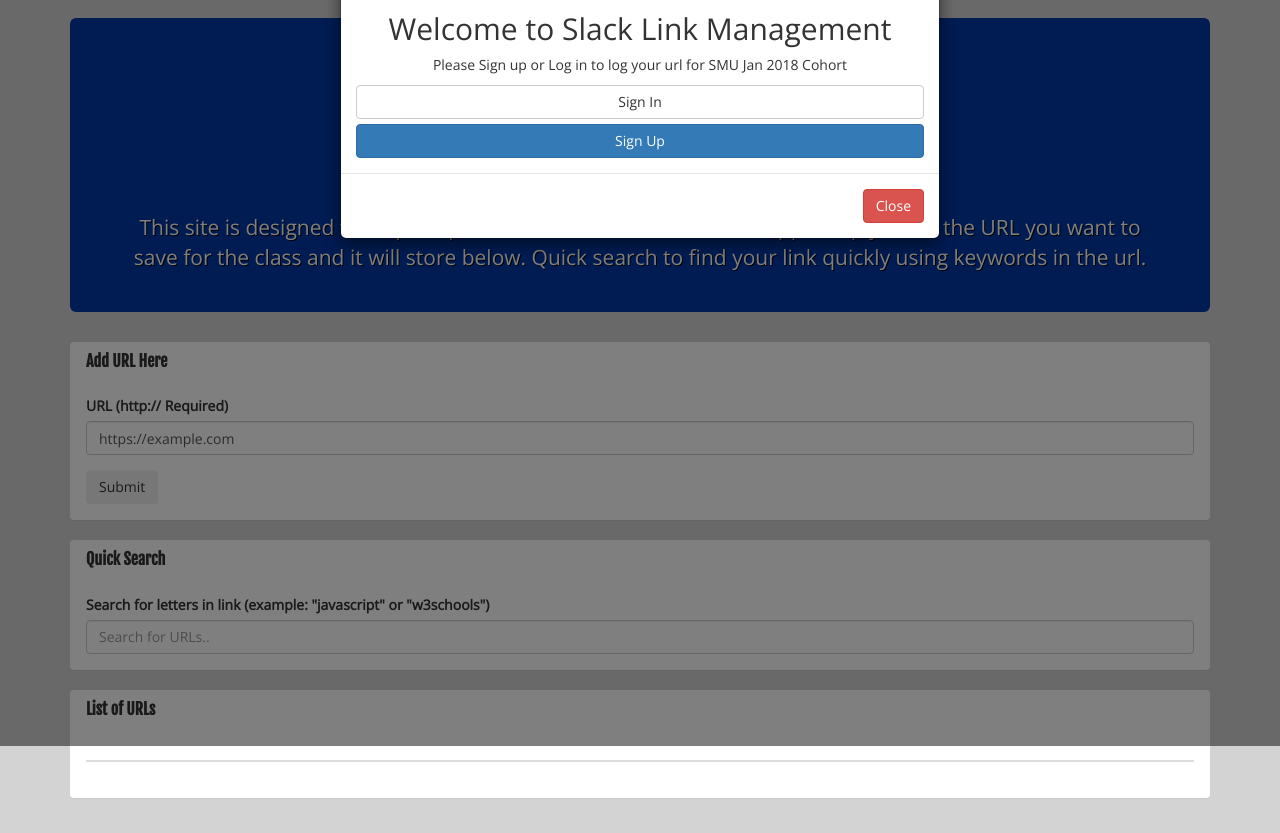
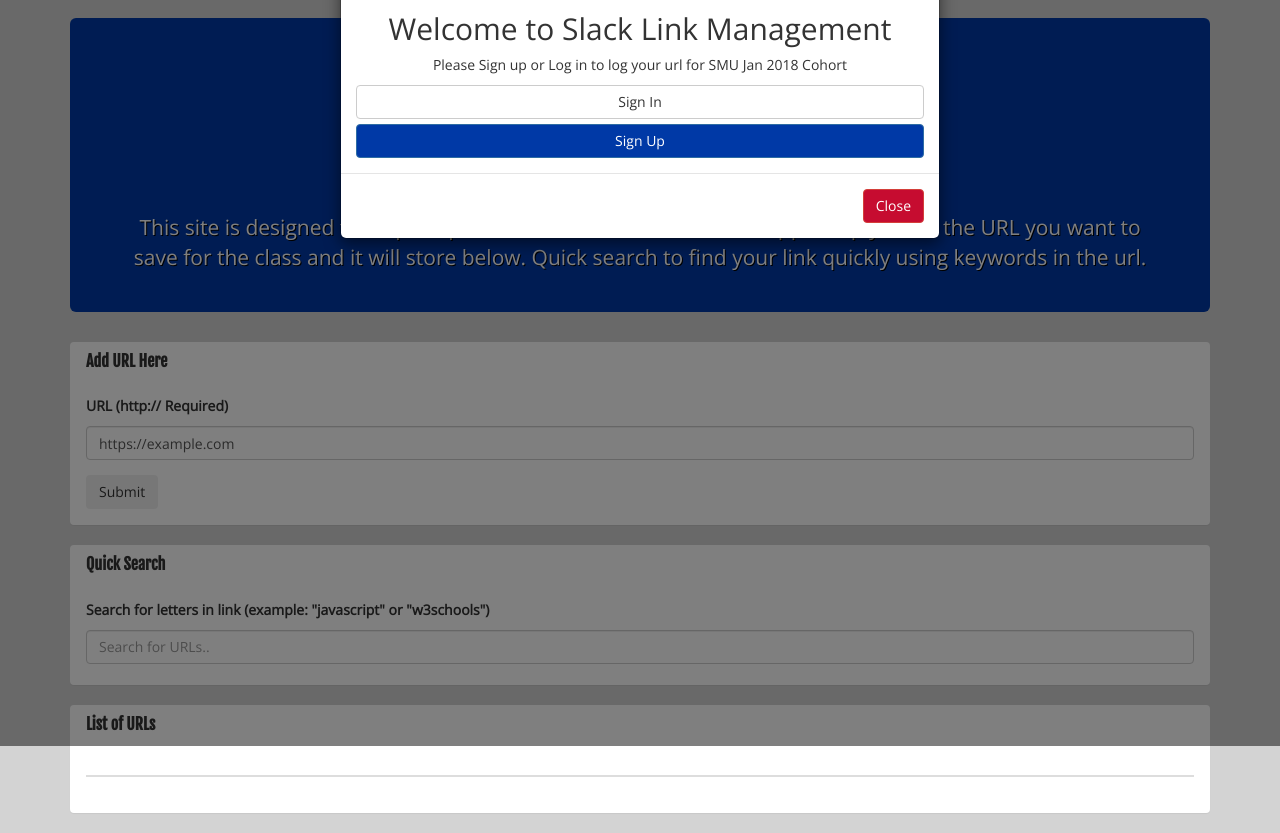
Before and after one commit to mbizzle1464/slacklinks, a plain HTML site: page index.html in a window 1280 px wide. Both pictures are taken after typing "https://example.com" into the empty fields and a click on the button "Submit". Shown: the part 54-887 px from the top of the page. Drawn offline with nearby package versions, Linux system fonts and the light colour scheme; no server answers.

Commit message:
updated files.

```diff
--- a/assets/css/style.css
+++ b/assets/css/style.css
@@ -79,3 +79,20 @@
     font-family: 'Fjalla One',
     sans-serif;
 }
+
+/*btn-primary*/
+.btn-primary {
+    background-color: rgb(0, 57, 166);
+}
+.btn-primary:hover {
+     background-color: rgb(0, 57, 166);
+}
+/*btn-danger*/
+
+.btn-danger {
+    background-color: rgb(198, 12, 48);
+}
+
+input {
+    margin: 5px auto;
+}
--- a/assets/js/js.js
+++ b/assets/js/js.js
@@ -245,7 +245,6 @@
 }
 
 };
-
 // database reference for URL storage
 database.ref().on('child_added', function (childSnapshot) {
 
@@ -267,6 +266,7 @@
     console.log("The read failed: " + errorObject.code);
 
 });
+
 
 var searchInput = function () {
     event.preventDefault();
--- a/index.html
+++ b/index.html
@@ -89,7 +89,7 @@
                     <p>Try again. Please note: http(s):// is a requirement.</p>
                 </div>
                 <div class="modal-footer text-center">
-                    <button type="button" id="close-sign" class="btn btn-default closeBtn">Close</button>
+                    <button type="button" id="close-sign" class="btn btn-danger closeBtn">Close</button>
                 </div>
             </div>
         </div>
@@ -206,9 +206,10 @@
             <div class="panel panel">
                 <div class="panel-heading">
                     <h3 class="panel-title">
-                        <strong>List of URLs </strong>
+                        <strong>List of URLs</strong>
                     </h3>
                 </div>
+
                 <div class="panel-body">
                     <table class="table table-hover" id='url-table'>
                         <thead>
```
